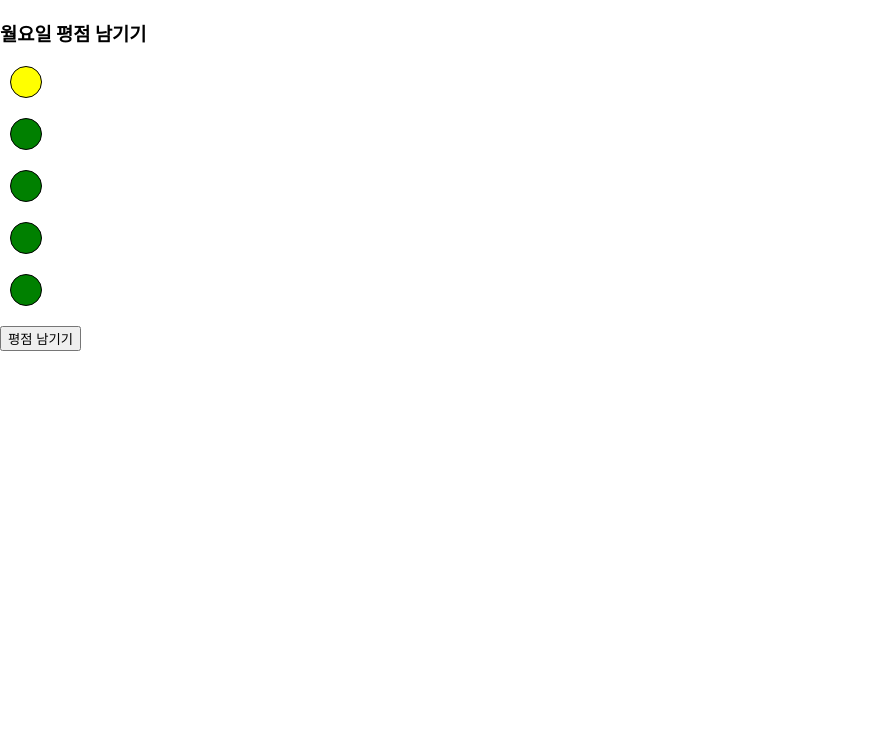
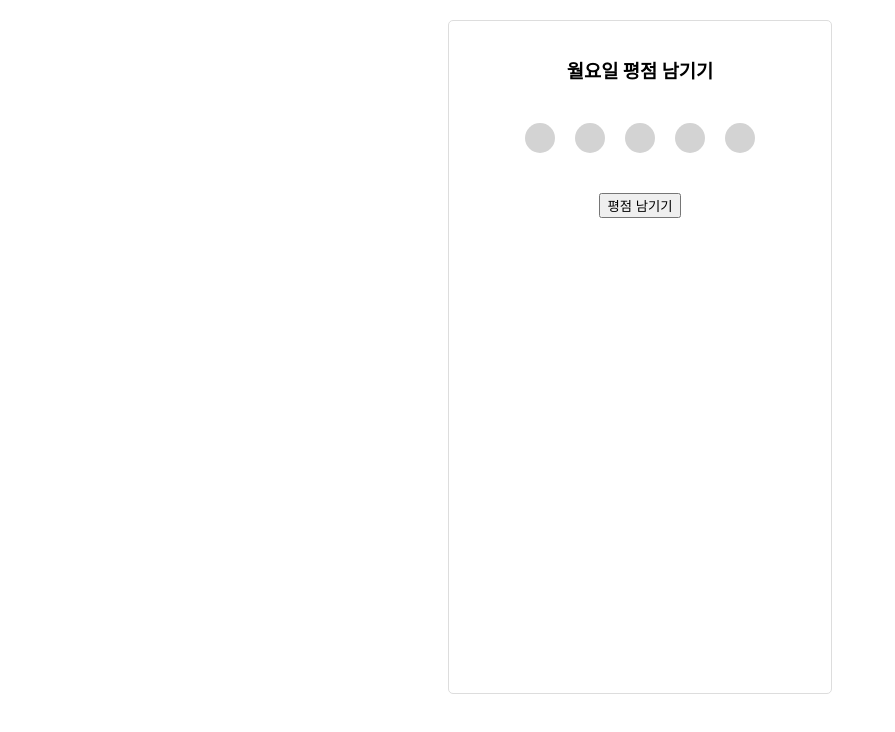
Before and after one commit to hongsoom/my-week, a React (Create React App) app in the folder my-week/: page /detail/1 in a window 1280 px wide. Shown: the top 732 px of the page, without its empty margins (0-895 px from the left). Built offline with nearby package versions, Linux system fonts and the light colour scheme.

Commit message:
change status when button clicked

```diff
--- a/my-week/src/components/Detail.js
+++ b/my-week/src/components/Detail.js
@@ -9,32 +9,55 @@ const Detail = (props) => {
     const { id } = useParams();
     const history = useHistory();
 
-    const [circle, setCircle] = useState([0, 0, 0, 0, 0])
+    const [circle, setCircle] = useState([1, 2, 3, 4, 5]);
+    const [click, setClick] = useState();
+
+    console.log(click)
 
     const onClick = () => {
         history.push('/')
     }
 
     return (
-        <div>
+        <Container>
             <h3>{week[id]}요일 평점 남기기</h3>
-            {circle.map((num, index) => {
+            <CircleWarp>
+            {circle.map((circle, i) => {
                 return (
-                    <Circle key={index} style={{backgroundColor : index ?  'green' : 'yellow'}}></Circle>
+                    <Circle key={i} onClick={ () => setClick(i)}
+                    style={{backgroundColor : click >= i ?  'yellow' : ('#D3D3D3')}}>
+                    </Circle>
                 )
-            })
-            }
+            })}
+            </CircleWarp>
             <button onClick={onClick}>평점 남기기</button>
-        </div>
+        </Container>
     )
 }
+
+const Container = styled.div`
+  max-width: 350px;
+  min-height: 80vh;
+  padding: 16px;
+  margin: 20px auto;
+  border-radius: 5px;
+  border: 1px solid #ddd;
+  text-align: center;
+`;
+
+const CircleWarp = styled.div`
+    display: flex;
+    justify-content: center;
+    align-items: center;
+    margin: 20px;
+`;
 
 const Circle = styled.div`
   width: 30px;
   height: 30px;
   border-radius: 30px;
   margin: 20px 10px;
-  border: 1px solid black;
+  cursor : pointer;
 `;
 
 export default Detail;
```
